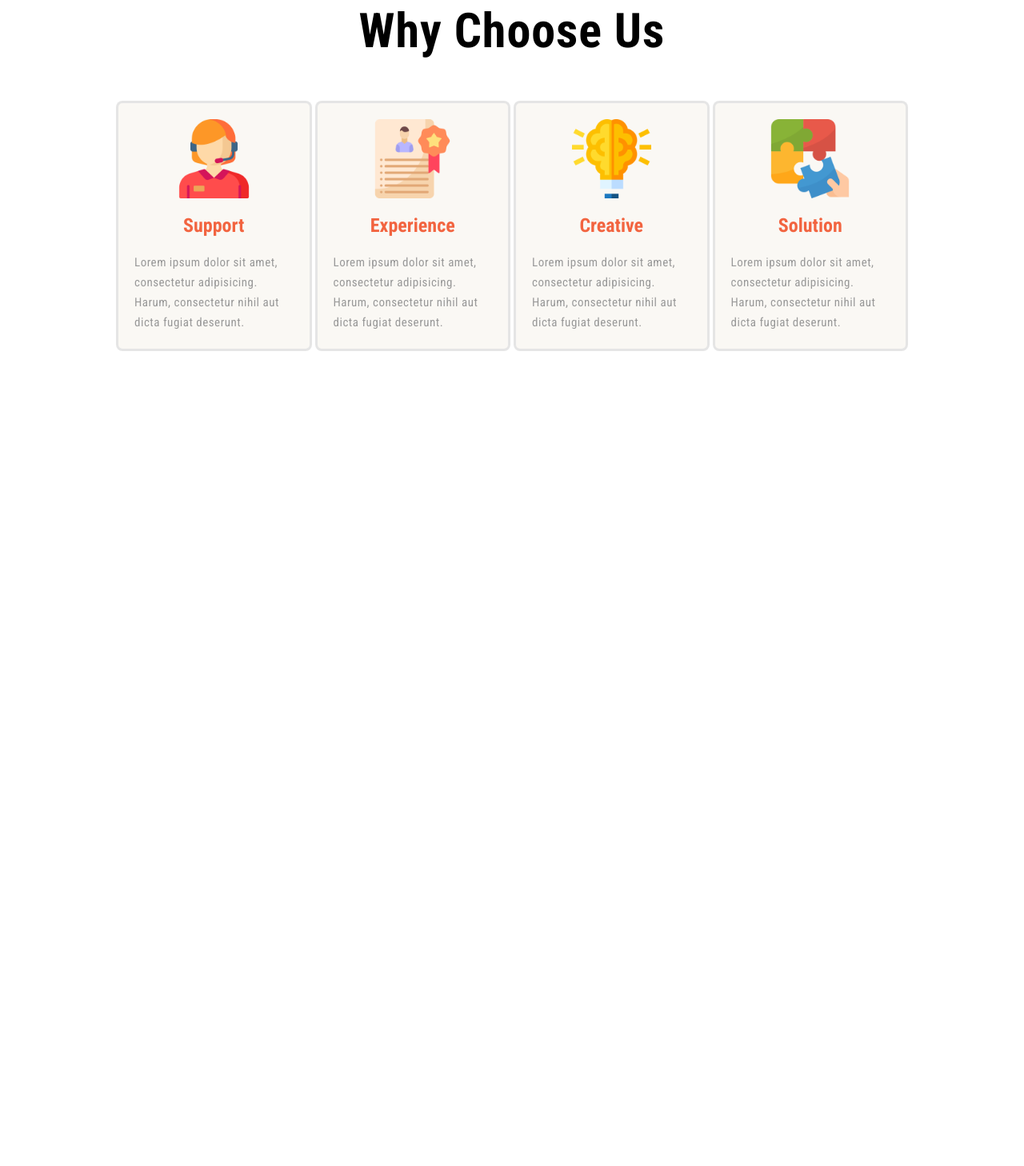
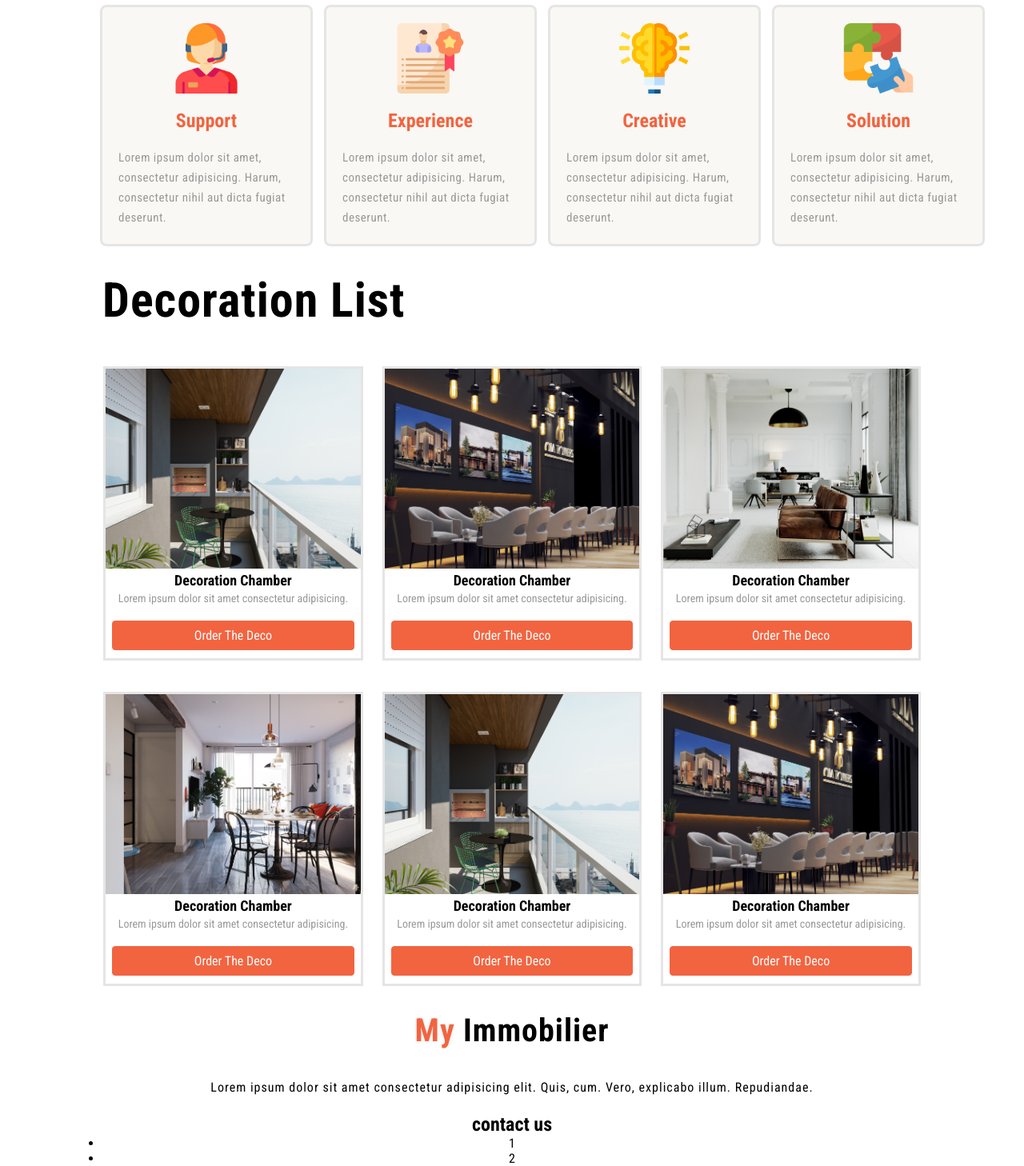
Before and after one commit to Attourayan/immobilier-site-web, a plain HTML site: page index.html in a window 1280 px wide. Shown: the part 1342-2800 px from the top of the page at 80% size. Before the commit the page ends 1823 px from the top, so only its background shows below. Drawn offline with Linux system fonts and the light colour scheme.

Commit message:
commit list  social media

```diff
--- a/index.html
+++ b/index.html
@@ -133,5 +133,80 @@
     </section>
 
     <!-- /choise -->
+
+    <!-- decoration -->
+
+    <section class="decoration">
+      <h1>Decoration list</h1>
+      <div class="list-decoration-box">
+        <div class="box">
+          <img src="images/deco1.jpg" alt="" />
+          <h2>decoration chamber</h2>
+          <p>Lorem ipsum dolor sit amet consectetur adipisicing.</p>
+          <a href="#" class="orange-link">order the deco</a>
+        </div>
+        <div class="box">
+          <img src="images/deco2.jpg" alt="" />
+          <h2>decoration chamber</h2>
+          <p>Lorem ipsum dolor sit amet consectetur adipisicing.</p>
+          <a href="#" class="orange-link">order the deco</a>
+        </div>
+        <div class="box">
+          <img src="images/deco3.jpg" alt="" />
+          <h2>decoration chamber</h2>
+          <p>Lorem ipsum dolor sit amet consectetur adipisicing.</p>
+          <a href="#" class="orange-link">order the deco</a>
+        </div>
+        <div class="box">
+          <img src="images/deco4.png" alt="" />
+          <h2>decoration chamber</h2>
+          <p>Lorem ipsum dolor sit amet consectetur adipisicing.</p>
+          <a href="#" class="orange-link">order the deco</a>
+        </div>
+        <div class="box">
+          <img src="images/deco1.jpg" alt="" />
+          <h2>decoration chamber</h2>
+          <p>Lorem ipsum dolor sit amet consectetur adipisicing.</p>
+          <a href="#" class="orange-link">order the deco</a>
+        </div>
+        <div class="box">
+          <img src="images/deco2.jpg" alt="" />
+          <h2>decoration chamber</h2>
+          <p>Lorem ipsum dolor sit amet consectetur adipisicing.</p>
+          <a href="#" class="orange-link">order the deco</a>
+        </div>
+
+      </div>
+    </section>
+    <!-- /decoration -->
+
+    <!-- footer -->
+
+    <footer>
+      <div class="footer-content">
+        <h1><span class="logo-first"> my </span> immobilier</h1>
+        <p>
+          Lorem ipsum dolor sit amet consectetur adipisicing elit. Quis, cum.
+          Vero, explicabo illum. Repudiandae.
+        </p>
+        <h2>contact us</h2>
+        <ul class="list-social-media">
+          <li class="social-media-items">
+1
+          </li>
+          <li class="social-media-items">
+            2
+          </li>
+          <li class="social-media-items">
+         3
+          </li>
+        </ul>
+      </div>
+      <div class="footer-bottom">
+        <p>Copyright ©2025 AttouSpan. Desighed by AttouMed</p>
+      </div>
+    </footer>
+
+    <!-- /footer -->
   </body>
 </html>
--- a/style.css
+++ b/style.css
@@ -5,6 +5,8 @@
   --bg-primary: #f26440;
   --color-primary: #f26440;
   --color-secondary: #999;
+  --color-dark : #333;
+  --color-light :#ddd ;
 }
 
 * {
@@ -47,14 +49,14 @@ header .logo-link {
   display: flex;
   align-items: center;
 }
-header .logo-link .logo {
+.logo {
   text-transform: capitalize;
   font-size: 30px;
   color: #000;
   font-weight: bolder;
   font-style: italic;
 }
-header .logo-link .logo .logo-first {
+ .logo-first {
   color: var(--color-primary);
   text-shadow: 0 0 5px rgba(0, 0, 0, 0.1);
 }
@@ -101,8 +103,6 @@ header .link-button .login {
   display: flex;
   justify-content: space-between;
   height: 500px;
-
-
 }
 
 .home .left {
@@ -117,7 +117,7 @@ header .link-button .login {
   transition: 0.5s;
   border: 1px solid var(--color-primary);
 }
-.home .left .orange-link:hover {
+.orange-link:hover {
   background: transparent;
   border: 1px solid var(--color-primary);
   color: var(--color-primary);
@@ -149,7 +149,7 @@ header .link-button .login {
   align-items: center;
   width: 100%;
   background-color: #fff;
-  box-shadow: 0 0 5px rgba(0,0,0,0.2);
+  box-shadow: 0 0 5px rgba(0, 0, 0, 0.2);
   padding: 20px 10%;
   text-align: center;
 }
@@ -164,30 +164,28 @@ header .link-button .login {
 
 /* about */
 
-.about{
-
-  margin :60px 10%  0px 10%;
+.about {
+  /* margin :60px 10%  0px 10%;
   display: flex;
   justify-content: space-between;
   align-items: center;
-  height: 600px;
-
-
+  height: 600px; */
+  display: flex;
+  justify-content: space-between;
+  align-items: center;
+  margin-top: 120px;
+  padding: 20px 5%;
 }
 .about .left {
   width: 55%;
-  display: flex;
-  flex-direction: column;
-  height: 600px;
-
+  height: 400px;
 }
 
-.about .left   img {
+.about .left img {
   width: 100%;
   height: 100%;
   object-fit: cover;
 }
-
 
 .about .right {
   width: 40%;
@@ -203,30 +201,31 @@ header .link-button .login {
 }
 .about .right h2 {
   font-size: 25px;
-  color:  #333;
+  color: #333;
 }
-
 
 /* choise */
 
-.why_us{
+.why_us {
   margin: 25px 10%;
   display: flex;
   justify-content: center;
-align-items: center;
+  align-items: flex-start;
   flex-direction: column;
-
 }
 
-.why_us .list-box{
-display: flex;
+.why_us .list-box {
+  /* display: flex;
 justify-content:space-between;
 align-items: center;
-padding: 20px;
-gap: 10px;
+padding: 20px 0px;
+gap: 10px; */
+  display: grid;
+  grid-template-columns: repeat(4, 260px);
+  gap: 20px;
 }
 
-.why_us .list-box .box{
+.why_us .list-box .box {
   background-color: var(--bg-body-primary);
   box-shadow: 0 0 0 3px rgba(0, 0, 0, 0.1);
   padding: 20px;
@@ -236,18 +235,86 @@ gap: 10px;
   justify-content: center;
   border-radius: 5px;
 }
-.why_us .list-box .box h2{
+.why_us .list-box .box h2 {
   color: var(--color-primary);
   margin: 20px 0px;
   text-transform: capitalize;
 }
-.why_us .list-box .box img{
-  width: 50%;
+.why_us .list-box .box img {
+  width: 40%;
   object-fit: cover;
 }
-.why_us .list-box .box p{
+.why_us .list-box .box p {
   font-size: 15px;
   color: var(--color-secondary);
   letter-spacing: 0.5px;
   line-height: 25px;
 }
+/* decoraion */
+.decoration {
+  margin: 25px 10%;
+}
+.decoration .list-decoration-box {
+  width: 100%;
+  display: grid;
+  justify-content: center;
+  grid-template-columns: repeat(auto-fill,31.11%);
+    gap: 30px;
+
+}
+.decoration .list-decoration-box .box {
+  margin-top: 15px;
+  box-shadow: 0 0 0 3px rgba(0, 0, 0, 0.1);
+  padding-bottom: 10px;
+  text-align: center;
+  transition: .3s;
+}
+.decoration .list-decoration-box .box:hover {
+ transform: scale(1.1);
+ cursor: pointer;
+ box-shadow: 0 0 0 3px rgba(209, 9, 9, 0.1);
+}
+.decoration .list-decoration-box .box img {
+  width: 100%;
+  height: 250px;
+  object-fit: cover;
+}
+.decoration .list-decoration-box .box h2 {
+  text-transform: capitalize;
+  font-size: 18px;
+}
+.decoration .list-decoration-box .box p {
+  margin-bottom: 15px;
+  line-height: 25px;
+  font-size: 14px;
+  color: var(--color-secondary);
+}
+.decoration .list-decoration-box .box .orange-link {
+  display: block;
+  margin: 0 auto;
+  width: 95%;
+  transition: 0.3s;
+  border: 1px solid var(--bg-primary);
+}
+/* footer */
+footer .footer-content{
+  margin: 25px 10%;
+  text-align: center;
+}
+ footer .footer-content h1{
+  font-size:40px;
+ }
+ footer .footer-content p{
+   padding-bottom:  20px;
+   letter-spacing: 1px;
+   line-height: 25px;
+ }
+
+
+ footer .footer-bottom{
+  background-color: var(--color-dark);
+  padding: 10px;
+  color: var(--color-light);
+  text-align: center;
+  font-size: 14px;
+ }
```
Lines whose indentation alone changed are shown as unchanged.
